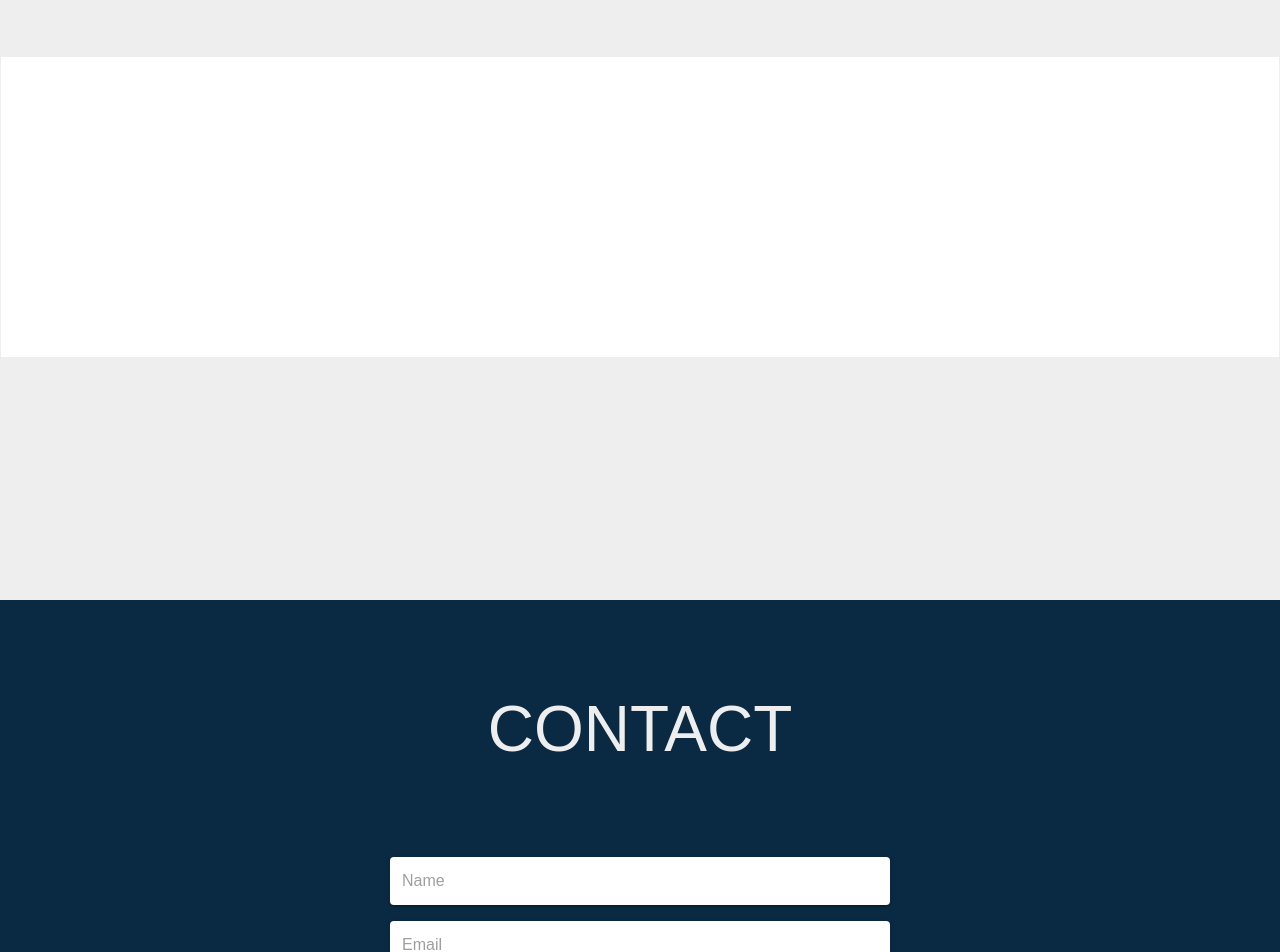
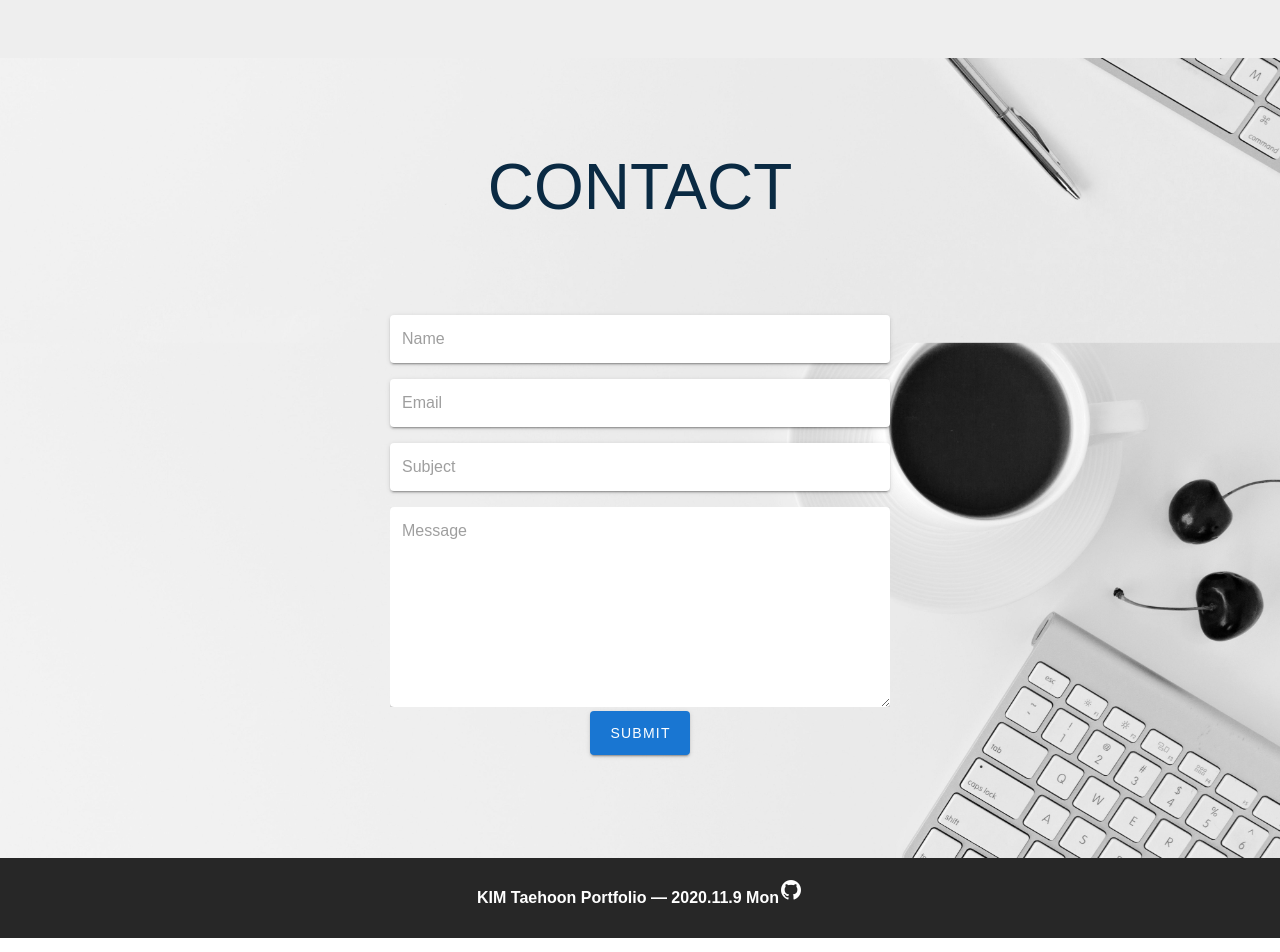
Before and after one commit to thkim4729/portfolio, a Vue app: page / in a window 1280 px wide. Shown: the part 2400-3352 px from the top of the page. Built offline with nearby package versions, Linux system fonts and the light colour scheme; what vue-ellipse-progress, vue-typer would draw is missing.

Commit message:
작업중

```diff
--- a/package.json
+++ b/package.json
@@ -14,7 +14,6 @@
         "axios": "^0.21.0",
         "core-js": "^3.6.5",
         "moment": "^2.29.1",
-        "swiper": "^6.3.5",
         "vue": "^2.6.11",
         "vue-ellipse-progress": "^1.3.0",
         "vue-router": "^3.2.0",
--- a/src/components/core/Footer.vue
+++ b/src/components/core/Footer.vue
@@ -1,6 +1,6 @@
 <template>
     <div class="footer">
-        <v-footer absolute class="font-weight-medium" dark>
+        <v-footer absolute class="font-weight-medium footer" dark>
             <v-col class="text-center" cols="12">
                 <strong>KIM Taehoon Portfolio — {{ formatDate }}</strong>
                 <p>
@@ -28,9 +28,12 @@ export default {
 </script>
 
 <style lang="scss" scoped>
+.footer {
+    height: 80px;
+}
 .text-center {
     display: flex;
-    flex-flow: column;
+    flex-flow: row;
     justify-content: center;
     align-items: center;
 }
--- a/src/components/main/Contact.vue
+++ b/src/components/main/Contact.vue
@@ -19,6 +19,7 @@
             data-aos-delay="500"
             data-aos-offset="0"
         >
+            <!-- <div class="left"> -->
             <v-col cols="12">
                 <v-text-field v-model="name" placeholder="Name" solo hide-details></v-text-field
                 ><!--v-model : 데이터를 저장할 변수를 선정, 하단 data에 넣는 것-->
@@ -48,6 +49,8 @@
             <v-row class="contactme_button" justify="center">
                 <v-btn large color="primary" dark @click="requestSendEmail">SUBMIT</v-btn>
             </v-row>
+            <!-- </div> -->
+            <!-- <div class="right"></div> -->
         </v-row>
     </div>
 </template>
@@ -113,7 +116,9 @@ export default {
     height: 100vh;
     border: 1px solid transparent;
     padding: 0 20px;
-    background: #0a2a43;
+    // background: url('https://miro.medium.com/max/10494/1*zMQQf10DS-hQIB6p07_kag.jpeg');
+    background-position: center;
+    background-size: cover;
 }
 .contact-wrap {
     width: 100%;
@@ -121,6 +126,10 @@ export default {
     margin: 0 auto;
     flex-flow: column;
     align-content: center;
+    // .left,
+    // .right {
+    //     width: 50%;
+    // }
 }
 .contact-wrap > div {
     padding: 0 0 16px 0;
@@ -133,7 +142,7 @@ export default {
     font-size: 4em;
     font-weight: lighter;
     margin: 80px 0;
-    color: #eee;
+    color: #0a2a43;
 }
 .scroll-view {
     max-height: 200px;
--- a/src/components/main/Intro.vue
+++ b/src/components/main/Intro.vue
@@ -16,42 +16,6 @@
                     caret-animation="phase"
                 ></vue-typer>
             </div>
-            <!-- <div
-                class="rellax d1"
-                ref="rellax"
-                v-rellax="{
-                    speed: 5,
-                }"
-            >
-                <img src="@/assets/img/keycap01.png" />
-            </div>
-            <div
-                class="rellax d2"
-                ref="rellax"
-                v-rellax="{
-                    speed: 4,
-                }"
-            >
-                <img src="@/assets/img/keycap02.png" />
-            </div>
-            <div
-                class="rellax d3"
-                ref="rellax"
-                v-rellax="{
-                    speed: 0,
-                }"
-            >
-                <img src="@/assets/img/keycap03.png" />
-            </div>
-            <div
-                class="rellax d4"
-                ref="rellax"
-                v-rellax="{
-                    speed: 3,
-                }"
-            >
-                <img src="@/assets/img/keycap04.png" />
-            </div> -->
         </section>
     </div>
 </template>
@@ -106,50 +70,22 @@ div {
     font-size: 68px;
     font-weight: bold;
     text-align: center;
-    color: #fff;
+    color: #0a2a43;
 }
 .vue-typer {
     .custom.char {
         &.typed {
-            color: #fff;
+            color: #0a2a43;
         }
     }
     .custom.caret {
         width: 10px;
         &.pre-type {
-            background-color: #fff;
+            background-color: #0a2a43;
         }
         &.typing {
-            background-color: #fff;
+            background-color: #0a2a43;
         }
     }
 }
-.d1 {
-    width: 200px;
-    margin: 0 0 500px -200px;
-    img {
-        width: 100%;
-    }
-}
-.d2 {
-    width: 300px;
-    margin: 500px 0 0 0;
-    img {
-        width: 100%;
-    }
-}
-.d3 {
-    width: 300px;
-    margin: 0 0 600px 0;
-    img {
-        width: 100%;
-    }
-}
-.d4 {
-    width: 300px;
-    margin: 0 -300px 0 300px;
-    img {
-        width: 100%;
-    }
-}
 </style>
--- a/src/components/main/Project.vue
+++ b/src/components/main/Project.vue
@@ -22,7 +22,6 @@ export default {
 
 <style lang="scss" scoped>
 .project {
-    height: 100vh;
     border: 1px solid transparent;
     background: #eee;
     overflow: hidden;
--- a/src/components/main/ProjectItem.vue
+++ b/src/components/main/ProjectItem.vue
@@ -1,66 +1,11 @@
 <template>
-    <div class="project-item">
-        <div class="swiper-container">
-            <div class="swiper-wrapper">
-                <div class="swiper-slide">Slide 1</div>
-                <div class="swiper-slide">Slide 2</div>
-                <div class="swiper-slide">Slide 3</div>
-                <div class="swiper-slide">Slide 4</div>
-                <div class="swiper-slide">Slide 5</div>
-                <div class="swiper-slide">Slide 6</div>
-                <div class="swiper-slide">Slide 7</div>
-                <div class="swiper-slide">Slide 8</div>
-                <div class="swiper-slide">Slide 9</div>
-                <div class="swiper-slide">Slide 10</div>
-            </div>
-            <!-- Add Pagination -->
-            <div class="swiper-pagination"></div>
-        </div>
-    </div>
+    <div class="project-item"></div>
 </template>
 
 <script>
-import Swiper from 'swiper';
-import 'swiper/swiper-bundle.css';
 export default {
     name: 'ProjectItem',
-    mounted() {
-        new Swiper('.swiper-container', {
-            speed: 600,
-            loop: true,
-            pagination: {
-                el: '.swiper-pagination',
-                dynamicBullets: true,
-            },
-        });
-    },
 };
 </script>
 
-<style lang="scss" scoped>
-.swiper-container {
-    width: 100vw;
-    height: 300px;
-    color: black;
-}
-
-.swiper-slide {
-    text-align: center;
-    font-size: 18px;
-    background: #fff;
-
-    /* Center slide text vertically */
-    display: -webkit-box;
-    display: -ms-flexbox;
-    display: -webkit-flex;
-    display: flex;
-    -webkit-box-pack: center;
-    -ms-flex-pack: center;
-    -webkit-justify-content: center;
-    justify-content: center;
-    -webkit-box-align: center;
-    -ms-flex-align: center;
-    -webkit-align-items: center;
-    align-items: center;
-}
-</style>
+<style lang="scss" scoped></style>
--- a/src/components/main/SkillsItem.vue
+++ b/src/components/main/SkillsItem.vue
@@ -1,5 +1,5 @@
 <template>
-    <v-row class="skills-item" no-gutters justify="center">
+    <v-row class="skills-item" no-gutters justify="center" refs="fade">
         <v-row class="skills-item-wrap" justify="center" align="center">
             <v-col
                 class="skills-item-element"
@@ -8,10 +8,6 @@
                 md="6"
                 v-for="(skill, i) in Skills"
                 :key="i"
-                data-aos="fade-in"
-                data-aos-easing="ease-in-ease"
-                data-aos-delay="500"
-                data-aos-offset="0"
             >
                 <!-- <div class="img-wrap"><img :src="skill.img" :alt="skill.name" /></div> -->
                 <vue-ellipse-progress
@@ -60,6 +56,19 @@ export default {
             },
         };
     },
+    methods: {
+        scrollCallbackElAppear(scrollTop) {
+            if (this.$refs.fade.offsetTop < scrollTop && !this.isElAppear) {
+                this.isElAppear = true;
+                let interval = setInterval(() => {
+                    if (this.timeing > 5) {
+                        clearInterval(interval);
+                    }
+                    this.timeing++;
+                }, 200);
+            }
+        },
+    },
     components: {},
     props: {},
 };
--- a/src/views/Main.vue
+++ b/src/views/Main.vue
@@ -45,8 +45,8 @@ export default {
 <style lang="scss" scoped>
 @import url('https://fonts.googleapis.com/css?family=poppins:300,400,500,600,700,800,900&display=swap');
 .main {
-    background: url('../assets/img/bg2.jpg');
-    background-size: 100% 100%;
+    background: url('../assets/img/bg5.jpg');
+    background-size: cover;
     background-attachment: fixed;
 }
 #top {
```
Also changed, not shown: src/assets/img/bg5.jpg (added), 1 other file (tests, documents, lock files or other folders).
